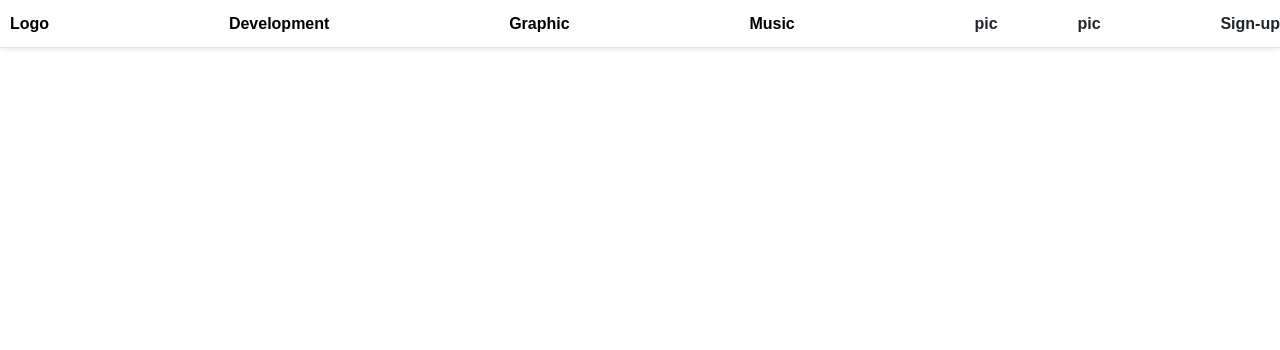
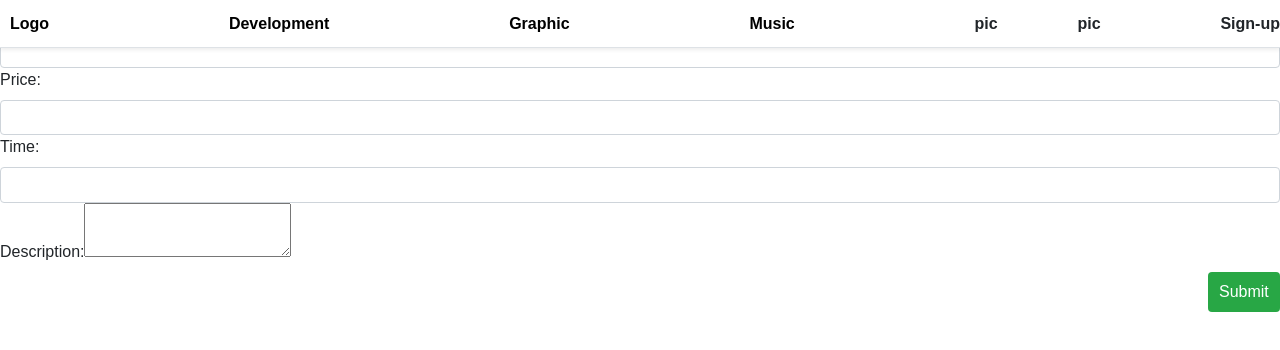
Before and after one commit to jeeraphatC/Hexgaton, a React (Create React App) app in the folder Front-end/react-app/: page /FreelanceForm in a window 1280 px wide. Shown: the top 350 px of the page. Built offline with nearby package versions, Linux system fonts and the light colour scheme; a web font is replaced by a local one.

Commit message:
postfree

```diff
--- a/Front-end/react-app/src/App.js
+++ b/Front-end/react-app/src/App.js
@@ -10,6 +10,7 @@ import Register from './features/Regis';
 import FindFreelance from './features/Findfreelances';
 import FindJob from './features/FindJob';
 import ChatRoom from './features/ChatClient/component/chatRoom';
+import FreelanceForm from './features/Postfreelance';
 function App() {
   const location = useLocation();
 
@@ -28,6 +29,7 @@ function App() {
             <Route path="/develop" element={<Develop />} />
             <Route path="/findfreelance" element={<FindFreelance />} />
             <Route path="/findjob" element={<FindJob />} />
+            <Route path="/FreelanceForm" element={<FreelanceForm />} />
             <Route path="/chatroom" element={<ChatRoom /> }>testChat</Route>
           </Routes>
         </Container>
--- /dev/null
+++ b/Front-end/react-app/src/features/Postfreelance.js
@@ -0,0 +1,75 @@
+// src/components/FreelanceForm.js
+
+import React, { useState } from 'react';
+import axios from 'axios';
+
+const FreelanceForm = () => {
+  const [formData, setFormData] = useState({
+    name: '',
+    price: '',
+    time: '',
+    description: '',
+  });
+
+  const handleChange = (e) => {
+    const { name, value } = e.target;
+    setFormData({
+      ...formData,
+      [name]: value,
+    });
+  };
+
+  const handleSubmit = async (e) => {
+    e.preventDefault();
+
+    try {
+      const response = await axios.post('http://localhost:8081/freelances', formData);
+      console.log('Freelance created:', response.data);
+    } catch (error) {
+      console.error('Error creating freelance:', error);
+    }
+  };
+
+  return (
+    <form onSubmit={handleSubmit}>
+      <div>
+        <label>Name:</label>
+        <input
+          type="text"
+          name="name"
+          value={formData.name}
+          onChange={handleChange}
+        />
+      </div>
+      <div>
+        <label>Price:</label>
+        <input
+          type="text"
+          name="price"
+          value={formData.price}
+          onChange={handleChange}
+        />
+      </div>
+      <div>
+        <label>Time:</label>
+        <input
+          type="text"
+          name="time"
+          value={formData.time}
+          onChange={handleChange}
+        />
+      </div>
+      <div>
+        <label>Description:</label>
+        <textarea
+          name="description"
+          value={formData.description}
+          onChange={handleChange}
+        />
+      </div>
+      <button type="submit">Submit</button>
+    </form>
+  );
+};
+
+export default FreelanceForm;
```
Also changed, not shown: Front-end/react-app/src/features/PostJob.js (added).
